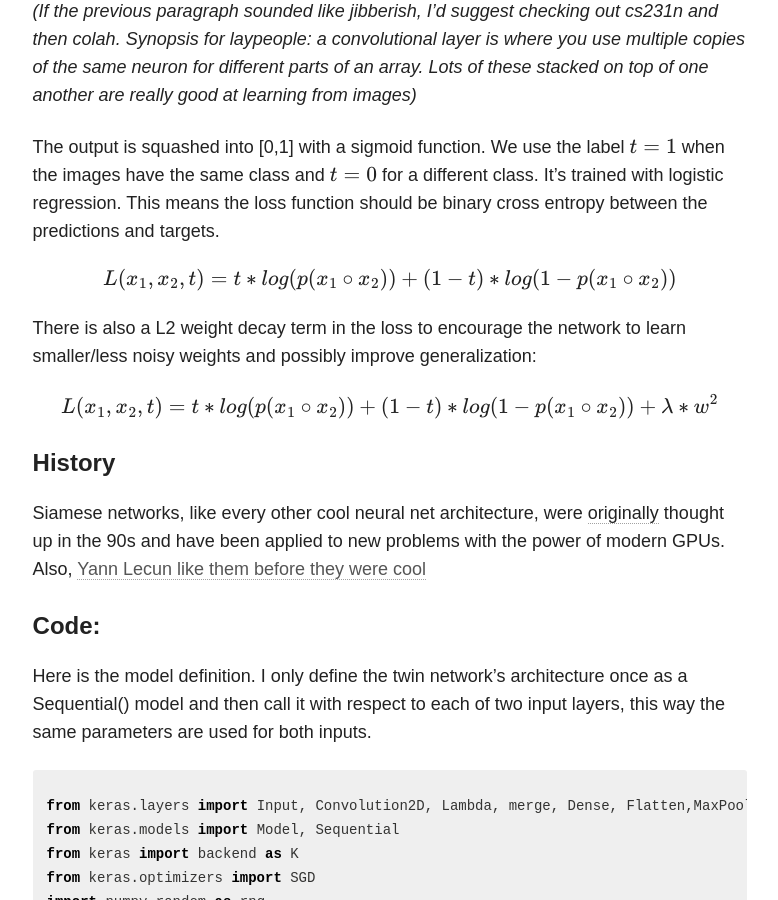
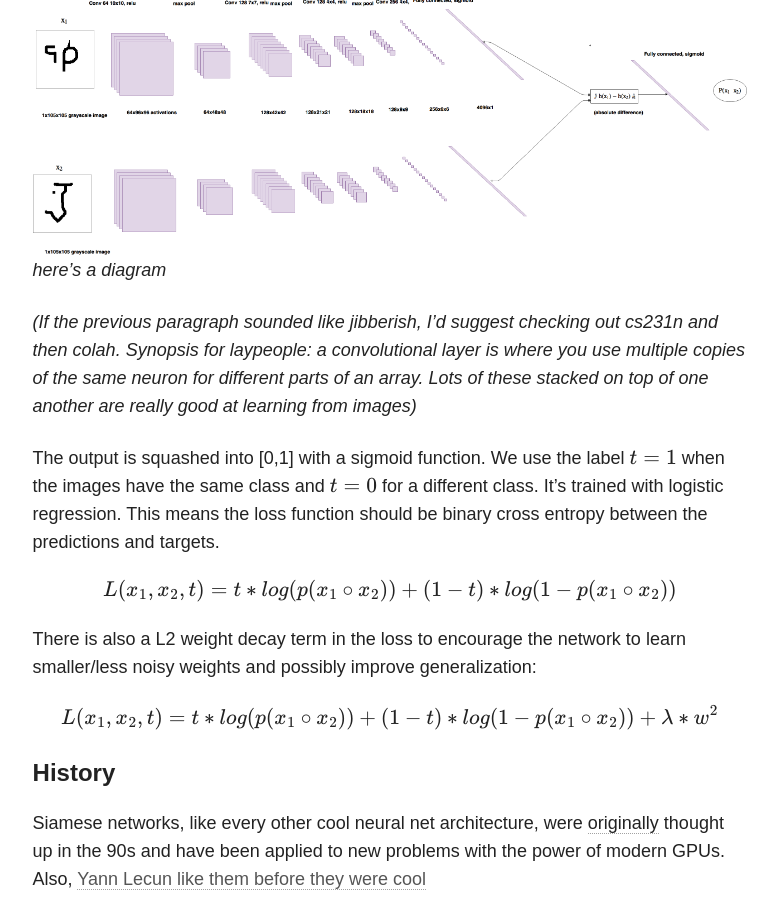
Before and after one commit to sorenbouma/sorenbouma.github.io, a Jekyll site: the page built from _posts/blog/2017-02-11-oneshot.md, in a window 1280 px wide and 900 px high, scrolled down 5579 px. Shown: the whole window, without its empty margins (347-1125 px from the left). Built offline with Jekyll 4.4.1, drawn with Linux system fonts in a browser that asks for light colours; nearby versions of some CDN libraries; formulas are drawn with MathJax 3.

Commit message:
added diagram to post

```diff
--- a/_posts/blog/2017-02-11-oneshot.md
+++ b/_posts/blog/2017-02-11-oneshot.md
@@ -92,6 +92,10 @@ If we we just concatenate two examples together and use them as a single input t
 
 I'm going to describe the architecture pretty breifly because it's not the important part of the paper. Koch et al uses a *convolutional* siamese network to classify pairs of omniglot images, so the twin networks are both convolutional neural nets(CNNs). The twins each have the following architecture: convolution with 64 10x10 filters,relu -> max pool -> convolution with 128 7x7 filters, relu -> max pool -> convolution with 128 4x4 filters, relu -> max pool -> convolution with 256 4x4 filters. The twin networks reduce their inputs down to smaller and smaller 3d tensors, and their final outputs are flattened into vectors of length 4096. The absolute difference between the two vectors is used as input to a linear classifier.
 
+![diagram]({{ site.url }}/images/Siamese_diagram_2.png)
+*here's a diagram*
+
+
 
 *(If the previous paragraph sounded like jibberish, I'd suggest checking out [cs231n](http://cs231n.github.io/convolutional-networks/) and then [colah](http://colah.github.io/posts/tags/convolutional_neural_networks.html).
 Synopsis for laypeople: a convolutional layer is where you use multiple copies of the same neuron for different parts of an array. Lots of these stacked on top of one another are really good at learning from images)*
```
